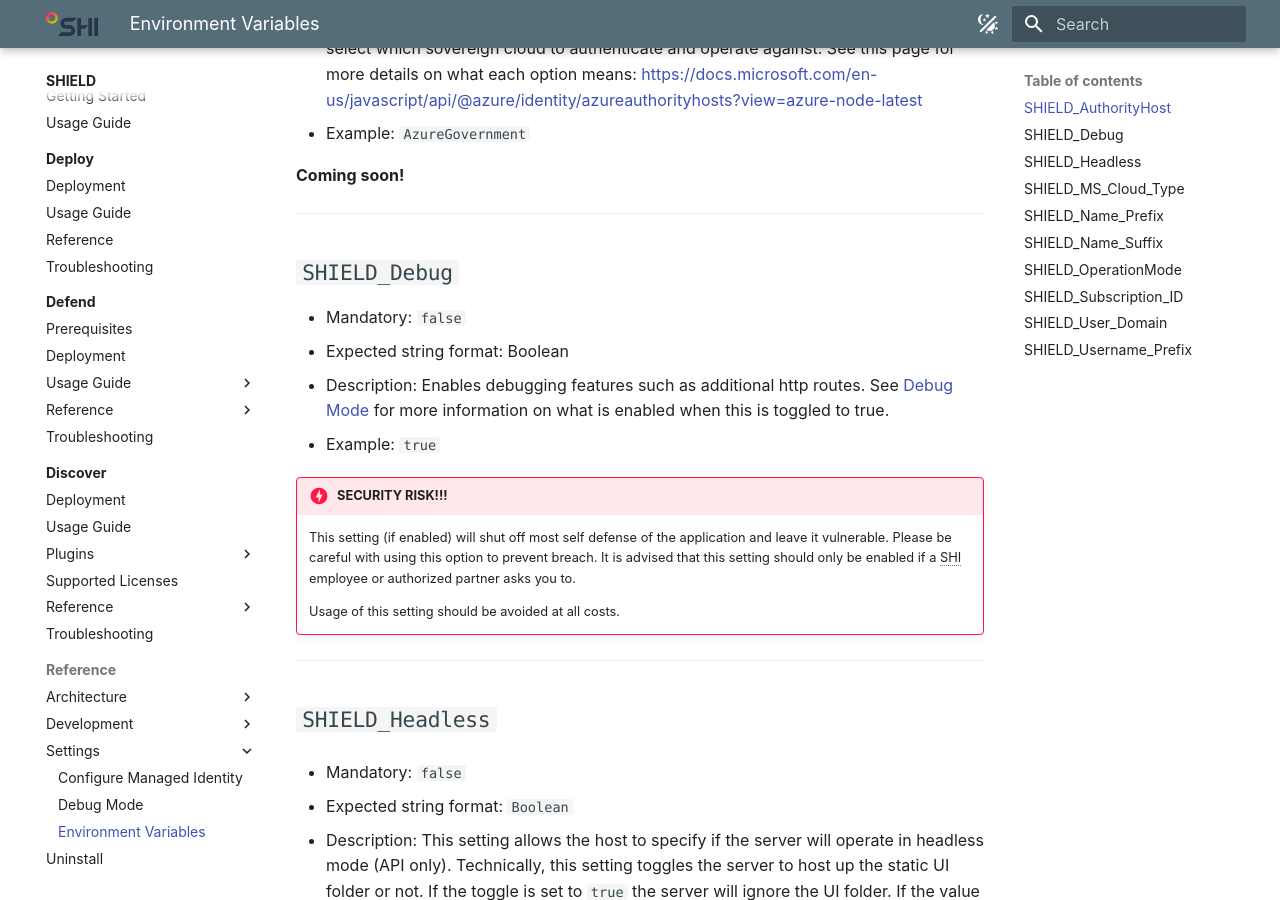
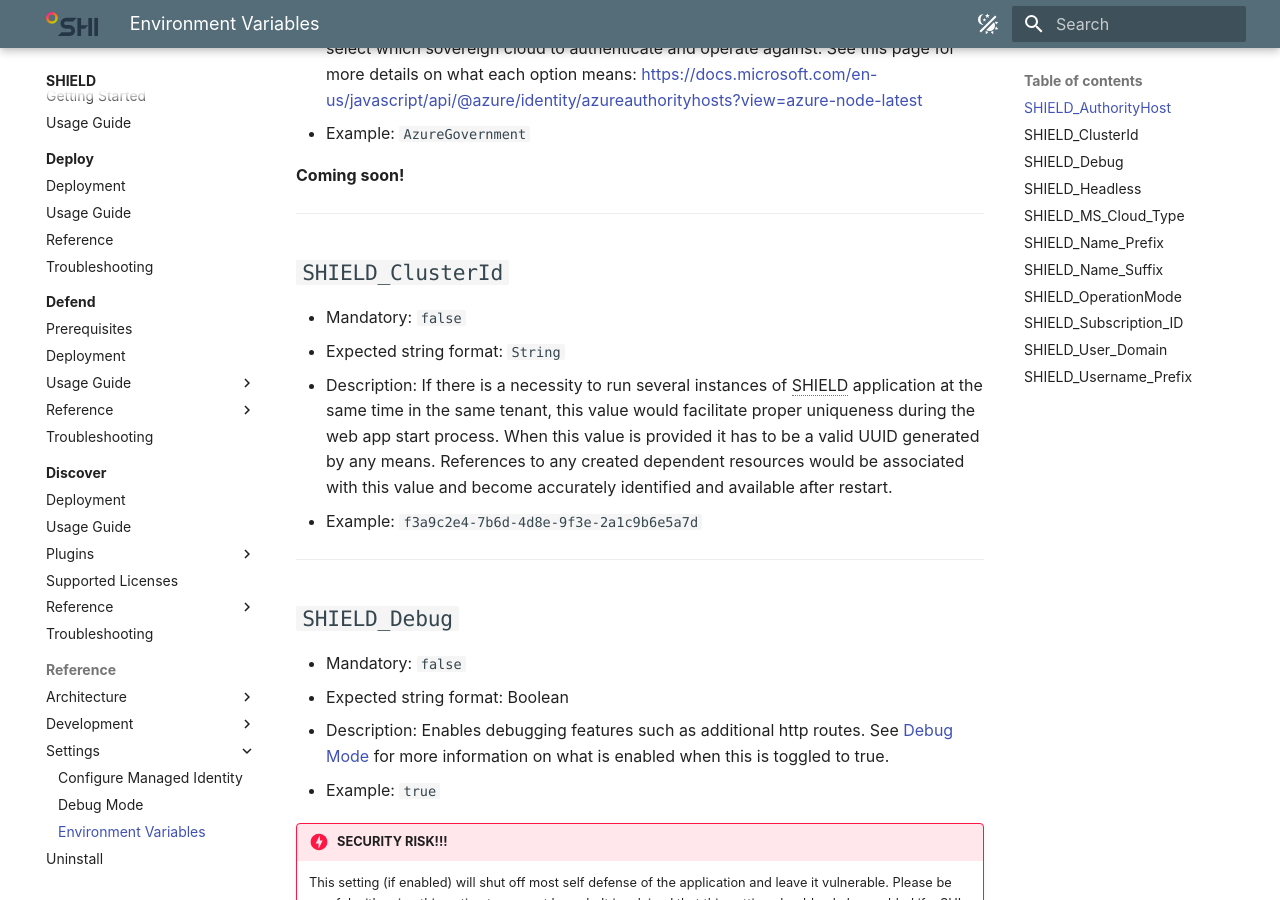
Before and after one commit to Software-Hardware-Integration-Lab/Documentation, an MkDocs documentation site: the page built from docs/SHIELD/Reference/Settings/Environmental-Variables-Reference.md, in a window 1280 px wide and 900 px high, scrolled down 924 px. Built offline with MkDocs 1.6.1 and Material for MkDocs 9.7.7, drawn with Linux system fonts in a browser that asks for light colours; plug-ins that fetch from the network failed and are left out.

Commit message:
Adding description of the ClusterId variable
Updating documentation to list SHIELD_ClusterId environment variable, its intention and uses

```diff
--- a/docs/SHIELD/Reference/Settings/Environmental-Variables-Reference.md
+++ b/docs/SHIELD/Reference/Settings/Environmental-Variables-Reference.md
@@ -30,6 +30,17 @@ See this page for more details on what each option means: [https://docs.microsof
 `AzureGovernment`
 
 **Coming soon!**
+
+---
+
+## `SHIELD_ClusterId`
+
+- Mandatory: `false`
+- Expected string format: `String`
+- Description:
+If there is a necessity to run several instances of SHIELD application at the same time in the same tenant, this value would facilitate proper uniqueness during the web app start process. When this value is provided it has to be a valid UUID generated by any means. References to any created dependent resources would be associated with this value and become accurately identified and available after restart.
+- Example:
+`f3a9c2e4-7b6d-4d8e-9f3e-2a1c9b6e5a7d`
 
 ---
 
```
